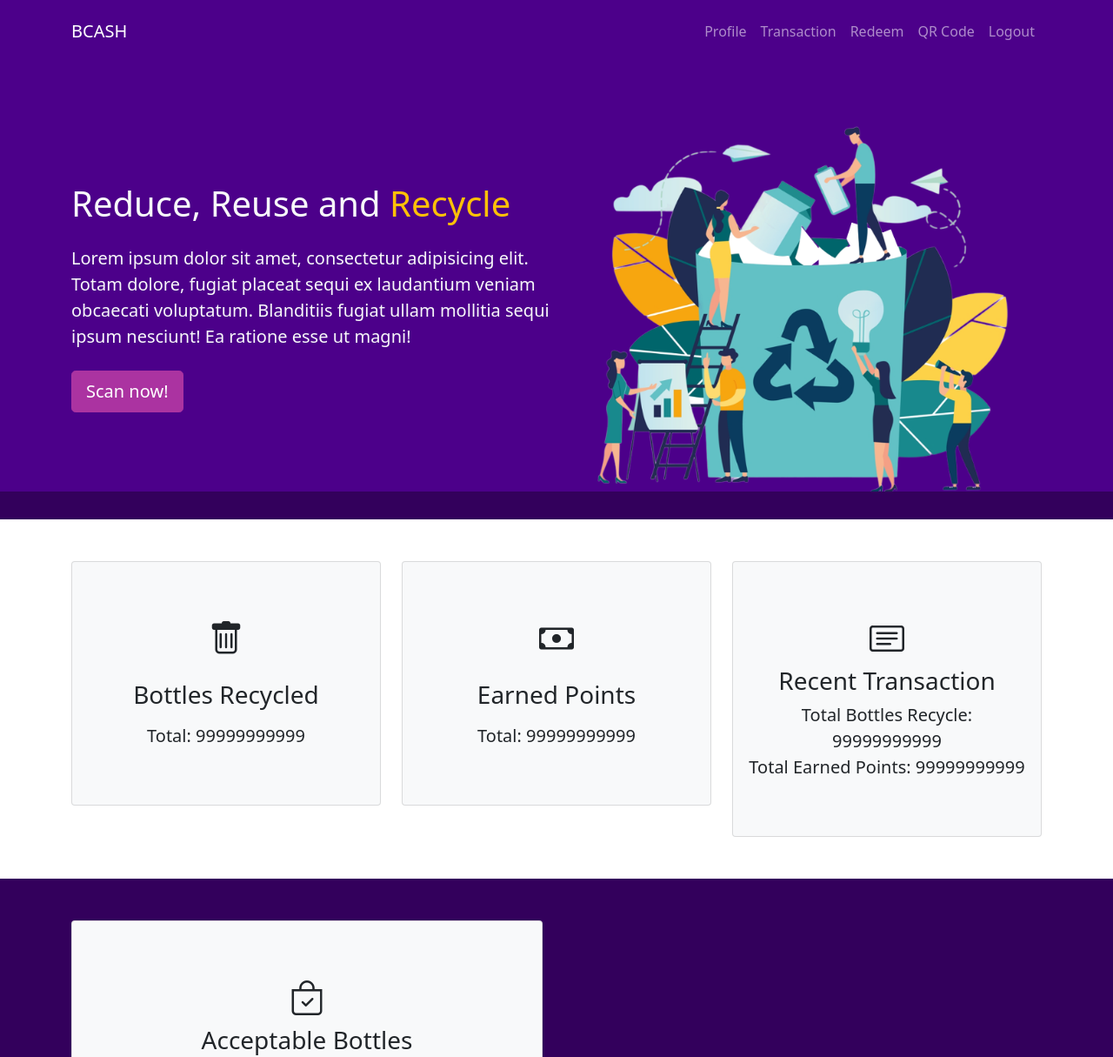
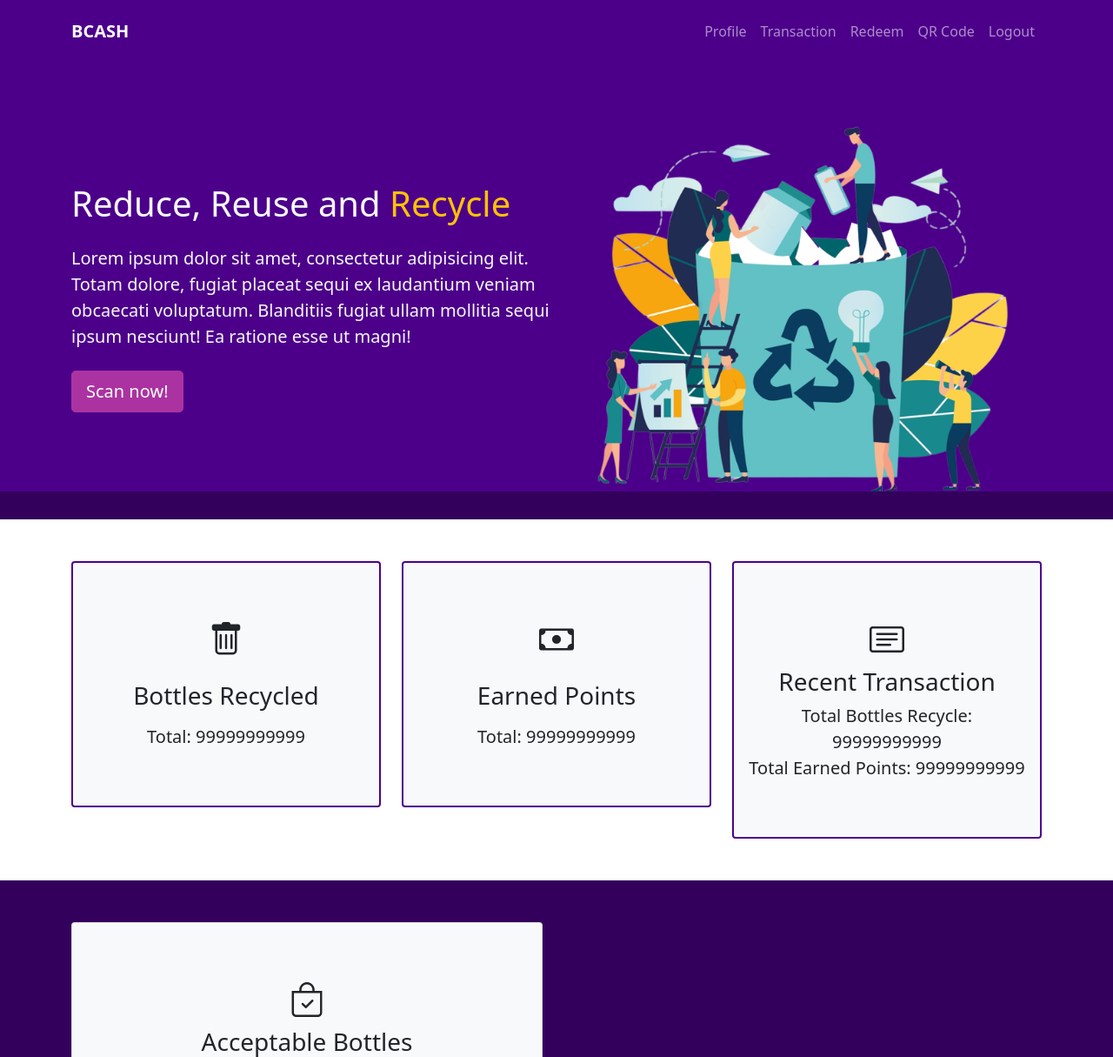
Before and after one commit to LouielAngeloQuisim/THESIS-BCASH, a PHP site: page /dashboard.php in a window 1280 px wide. Shown: the top 1215 px of the page at 87% size. Run offline with PHP 8.4, Linux system fonts and the light colour scheme; some libraries are stand-ins or nearby versions; some web fonts are replaced.

Commit message:
dash design

```diff
--- a/dashboard.php
+++ b/dashboard.php
@@ -16,7 +16,7 @@
     <!-- navbar -->
     <nav class="navbar navbar-expand-lg navbar-fixed-top bg-primary navbar-dark py-3">
         <div class="container">
-            <a href="#" class="navbar-brand">BCASH</a>
+            <a href="#" class="navbar-brand fw-bold">BCASH</a>
 
             <button class="navbar-toggler" type="button" data-bs-toggle="collapse" data-bs-target="#navmenu">
                 <span class="navbar-toggler-icon"></span>
@@ -69,7 +69,7 @@
         <div class="container">
             <div class="row text-center g-4">
                 <div class="col-md">
-                    <div class="card bg-light text-fontdark p-3">
+                    <div class="card bg-light text-fontdark border border-2 border-primary p-3">
                         <div class="h1 mb-md-4 mt-md-5">
                             <i class="bi bi-trash"></i>
                         </div>
@@ -82,7 +82,7 @@
                     </div>
                 </div>
                 <div class="col-md">
-                    <div class="card bg-light text-fontdark p-3">
+                    <div class="card bg-light text-fontdark border border-2 border-primary p-3">
                         <div class="h1 mb-md-4 mt-md-5">
                             <i class="bi bi-cash"></i>
                         </div>
@@ -95,7 +95,7 @@
                     </div>
                 </div>
                 <div class="col-md">
-                    <div class="card bg-light text-fontdark p-3">
+                    <div class="card bg-light text-fontdark border border-2 border-primary p-3">
                         <div class="h1 mb-2 mt-md-5">
                             <i class="bi bi-card-text"></i>
                         </div>
```
